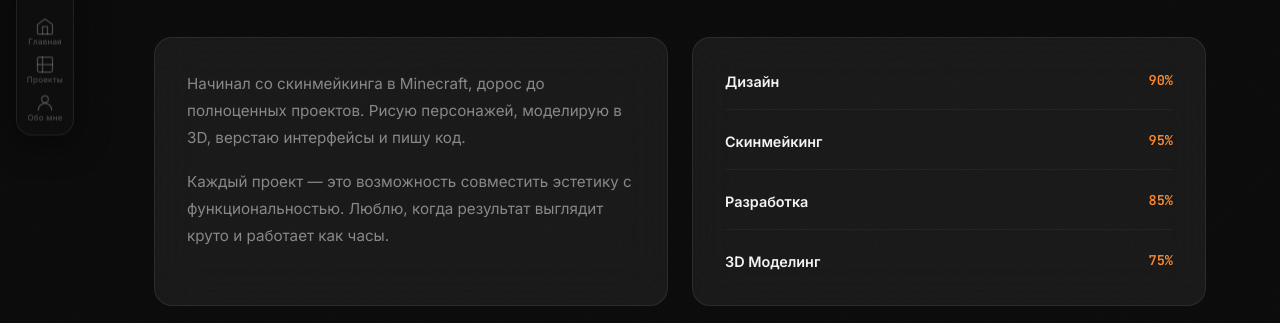
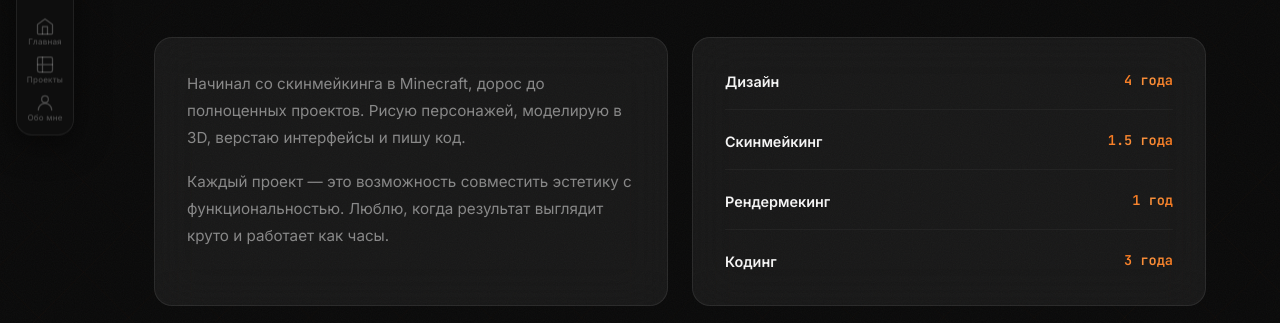
Before and after one commit to orbit-art/orbit-art.github.io, an Astro site: page /about in a window 1280 px wide. Shown: the part 354-677 px from the top of the page. Built offline with nearby package versions, Linux system fonts and the light colour scheme; Astro itself is replaced by a stand-in of ours.

Commit message:
Replace skill percentages with years of experience

```diff
--- a/src/components/About.astro
+++ b/src/components/About.astro
@@ -1,9 +1,9 @@
 ---
 const skills = [
-  { label: 'Дизайн', value: '90%' },
-  { label: 'Скинмейкинг', value: '95%' },
-  { label: 'Разработка', value: '85%' },
-  { label: '3D Моделинг', value: '75%' },
+  { label: 'Дизайн', value: '4 года' },
+  { label: 'Скинмейкинг', value: '1.5 года' },
+  { label: 'Рендермекинг', value: '1 год' },
+  { label: 'Кодинг', value: '3 года' },
 ];
 
 const tools = ['Photoshop', 'Blender', 'Blockbench', 'Aseprite', 'VS Code', 'Figma', 'Git', 'Minecraft'];
```
